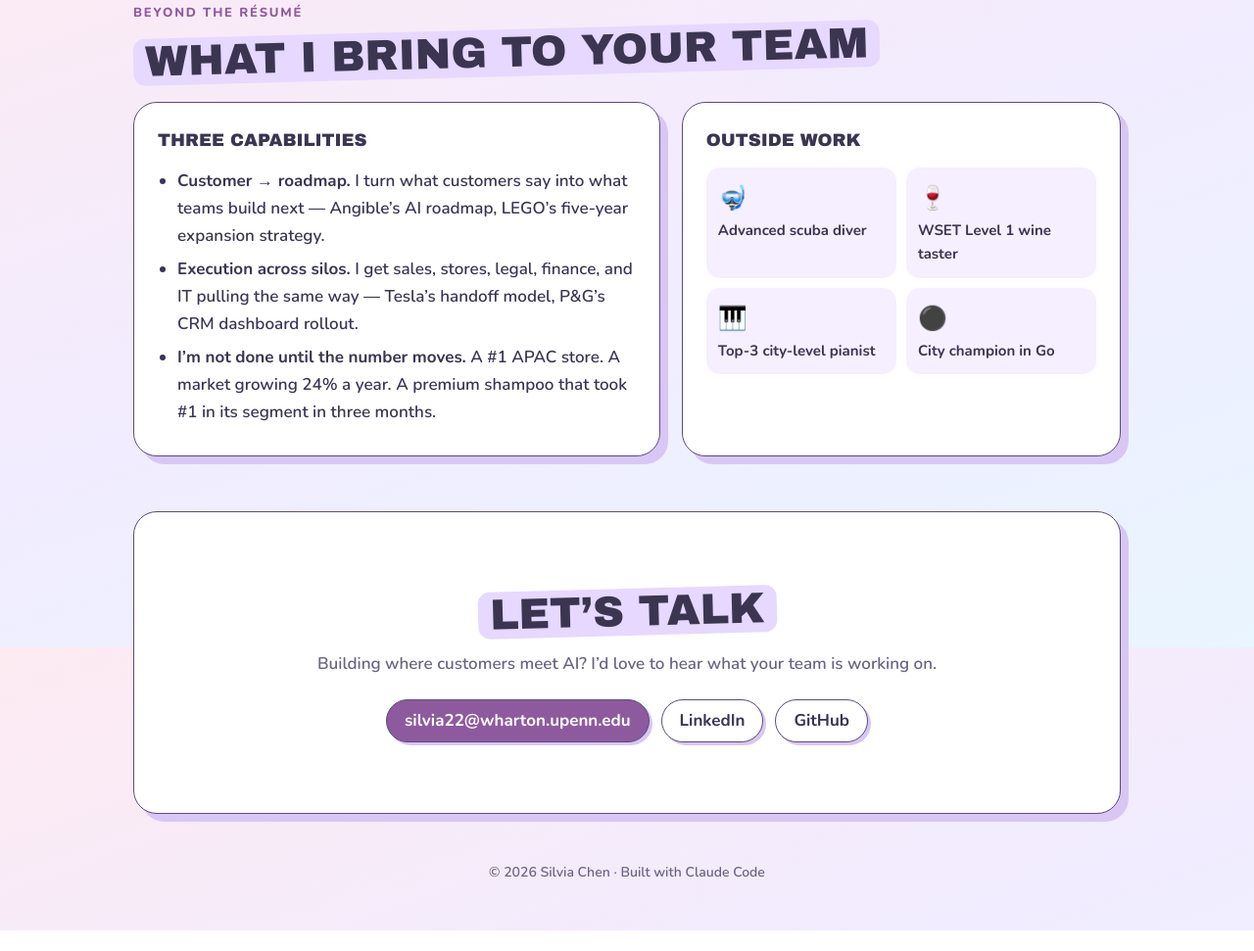
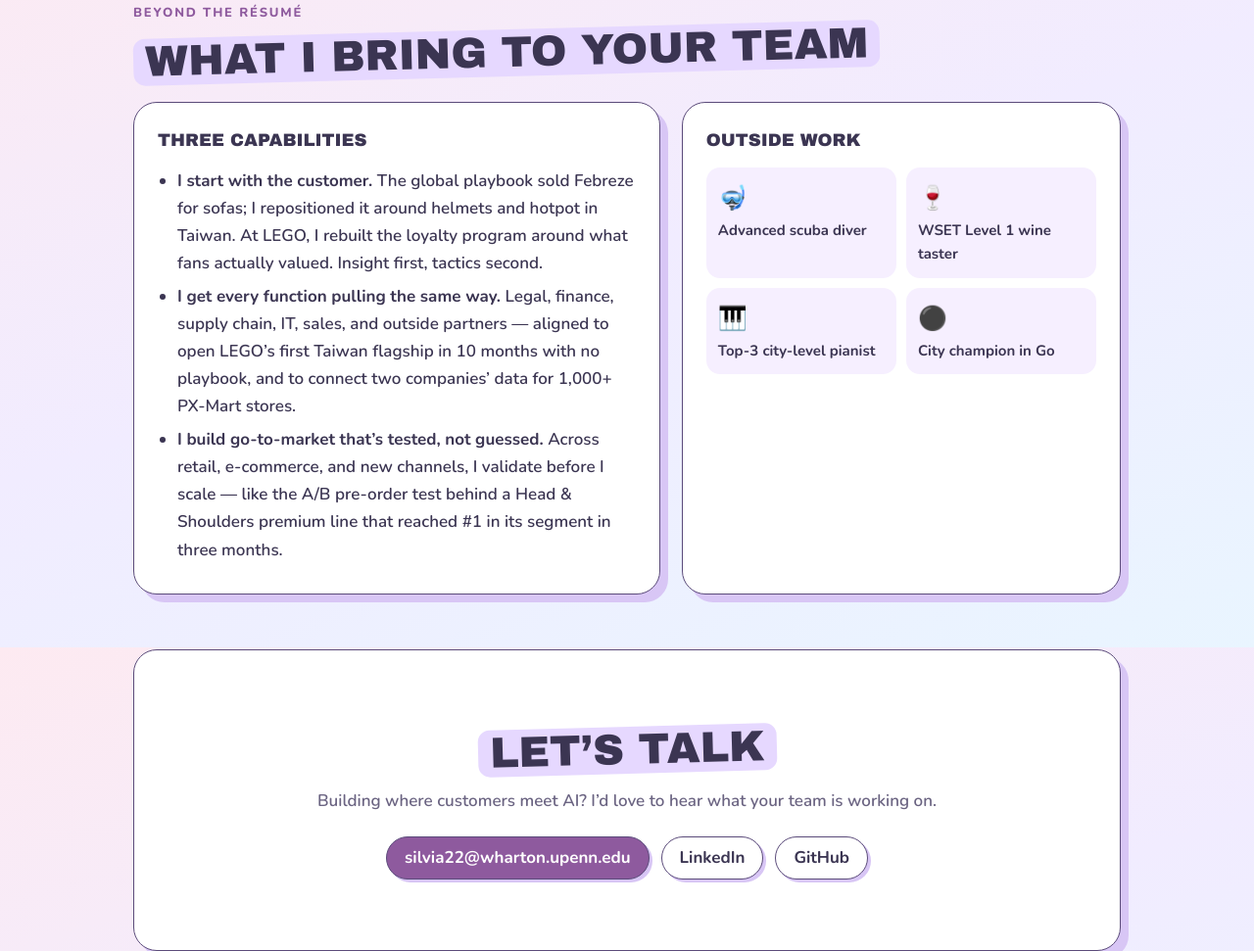
Before and after one commit to silvia22-taiwan/silvia22-taiwan.github.io, a plain HTML site: page index.html in a window 1280 px wide. Shown: the part 6539-7510 px from the top of the page at 98% size. Before the commit the page ends 7489 px from the top, so only its background shows below. Drawn offline with nearby package versions, Linux system fonts and the light colour scheme.

Commit message:
Reframe capabilities: customer, cross-functional, GTM
Co-Authored-By: Claude Opus 5.5 <noreply@anthropic.com>

```diff
--- a/index.html
+++ b/index.html
@@ -403,9 +403,9 @@
       <div class="card">
         <h3>Three capabilities</h3>
         <ul class="list">
-          <li><b>Customer → roadmap.</b> I turn what customers say into what teams build next — Angible’s AI roadmap, LEGO’s five-year expansion strategy.</li>
-          <li><b>Execution across silos.</b> I get sales, stores, legal, finance, and IT pulling the same way — Tesla’s handoff model, P&amp;G’s CRM dashboard rollout.</li>
-          <li><b>I’m not done until the number moves.</b> A #1 APAC store. A market growing 24% a year. A premium shampoo that took #1 in its segment in three months.</li>
+          <li><b>I start with the customer.</b> The global playbook sold Febreze for sofas; I repositioned it around helmets and hotpot in Taiwan. At LEGO, I rebuilt the loyalty program around what fans actually valued. Insight first, tactics second.</li>
+          <li><b>I get every function pulling the same way.</b> Legal, finance, supply chain, IT, sales, and outside partners — aligned to open LEGO’s first Taiwan flagship in 10 months with no playbook, and to connect two companies’ data for 1,000+ PX-Mart stores.</li>
+          <li><b>I build go-to-market that’s tested, not guessed.</b> Across retail, e-commerce, and new channels, I validate before I scale — like the A/B pre-order test behind a Head &amp; Shoulders premium line that reached #1 in its segment in three months.</li>
         </ul>
       </div>
       <div class="card">
```
